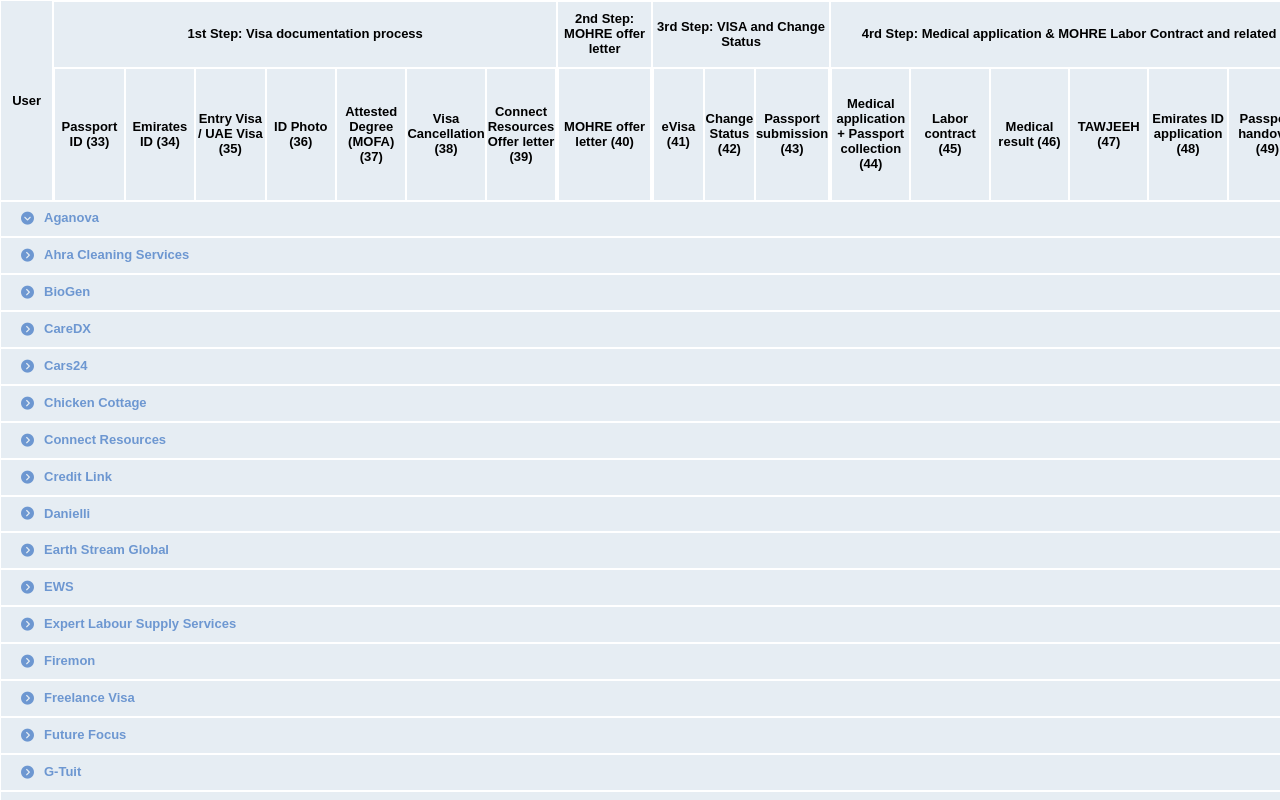
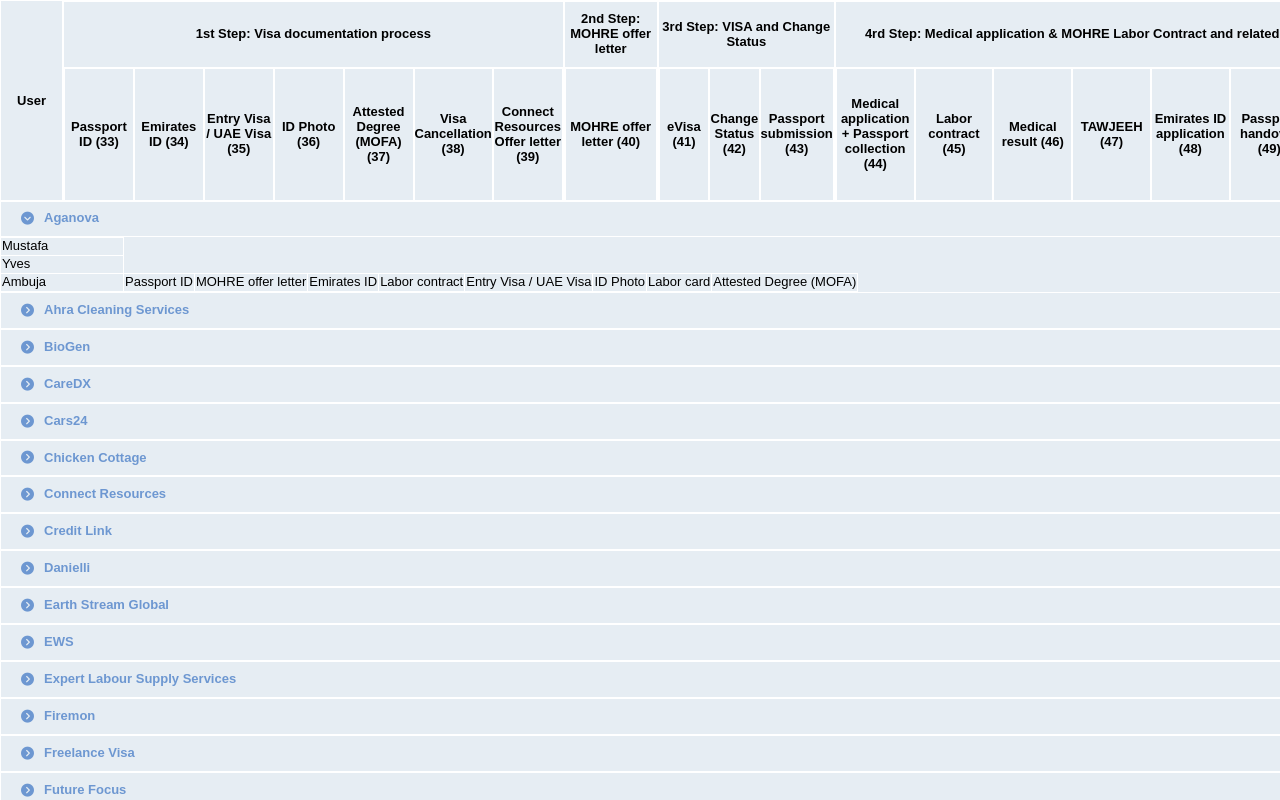
Before and after one commit to SmithVyne/Visa-Dashboard, a React (Create React App) app: page / in a window 1280 px wide. Both pictures are taken after a click on the element "Aganova". Shown: the top 800 px of the page. Built offline with nearby package versions, Linux system fonts and the light colour scheme.

Commit message:
use Context for employees

```diff
--- a/src/components/App.js
+++ b/src/components/App.js
@@ -1,28 +1,38 @@
-import React, {useEffect, useState} from 'react';
+import React, {useEffect, useState, createContext} from 'react';
 import '../styles/App.css';
 import Header from './Header';
 import Body from './Companies';
 
+export const employeesContext = createContext();
+
 function App() {
   const [header, setHeader] = useState([]);
   const [companies, setCompanies] = useState([]);
+  const [employees, setEmployees] = useState([]);
+
 
   useEffect(() => {
      fetch('./api/headers.json')
      .then(response => response.json())
-     .then(data => setHeader(data.data))
+     .then(({data}) => setHeader(data))
 
      fetch('./api/companies.json')
      .then(response => response.json())
-     .then(data => setCompanies(data.data))
+     .then(({data}) => setCompanies(data))
+
+     fetch('./api/employees.json')
+      .then(response => response.json())
+      .then(({data}) => setEmployees(data))
 
   }, [])
 
   return (
-    <main>
-      <Header header={header} />
-      <Body companies={companies} />
-    </main>
+    <employeesContext.Provider value={employees}>
+      <main>
+        <Header header={header} />
+        <Body companies={companies} />
+      </main>
+    </employeesContext.Provider>
   );
 }
 
--- a/src/components/Companies.js
+++ b/src/components/Companies.js
@@ -2,7 +2,7 @@
 import Company from './Company';
 
 export default function Companies({companies}) {
-    const [clicked, setClicked] = useState();
+    const [clicked, setClicked] = useState([]);
 
     return (
         <div>
--- a/src/components/Company.js
+++ b/src/components/Company.js
@@ -2,13 +2,22 @@
 import Employees from './Employees';
 
 export default function Company({clicked, setClicked, id, name}) {
+
+    const handleClick = () => {
+        if (clicked.includes(id)) {
+            setClicked(clicked.filter(ids => ids !== id));
+        } else {
+            setClicked([...clicked, id])
+        }
+    };
+
     return (
         <>
-            <div onClick={() => setClicked(id)} className="cell company">
-                <i className={clicked === id ? 'fas fa-chevron-circle-down' : 'fas fa-chevron-circle-right'}></i>
+            <div onClick={handleClick} className="cell company">
+                <i className={clicked.includes(id) ? 'fas fa-chevron-circle-down' : 'fas fa-chevron-circle-right'}></i>
                 <span className="company-title">{name}</span>
             </div>
-            { clicked === id &&
+            { clicked.includes(id) &&
                 <Employees />
             }
         </>
--- /dev/null
+++ b/src/components/Documents.js
@@ -0,0 +1,13 @@
+import React from 'react';
+
+export default function Documents({documents}) {
+    return (
+        <>
+            {documents.map(document =>
+                <td>
+                    {document.visa_template_document.name}
+                </td>
+            )}
+        </>
+    )
+}
--- a/src/components/Employees.js
+++ b/src/components/Employees.js
@@ -1,9 +1,21 @@
-import React from 'react'
+import React, { useContext } from 'react';
+import Documents from './Documents';
+import {employeesContext} from './App';
 
 export default function Employees() {
+
+    const employees = useContext(employeesContext);
+
     return (
-        <div>
-
-        </div>
+        <table >
+            {employees.map(({name, documents}) =>
+                <tr>
+                    <td id="user">
+                        {name}
+                    </td>
+                    <Documents documents={documents} />
+                </tr>
+            )}
+        </table>
     )
 }
--- a/src/styles/App.css
+++ b/src/styles/App.css
@@ -28,7 +28,7 @@
 }
 
 #user {
-    width: 100px;
+    width: 120px;
 }
 
 .cell {
@@ -65,3 +65,20 @@
 .company-title {
     margin-left: 10px;
 }
+
+.employees {
+    flex-direction: column;
+}
+
+.employee {
+    width: 100%;
+    display: block;
+}
+
+table {
+    border-collapse: collapse;
+}
+
+td {
+    border: 0.5px solid rgb(255, 255, 255);
+}
```
